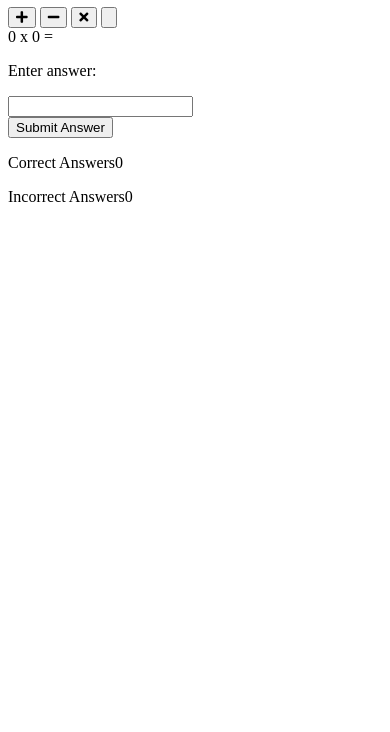
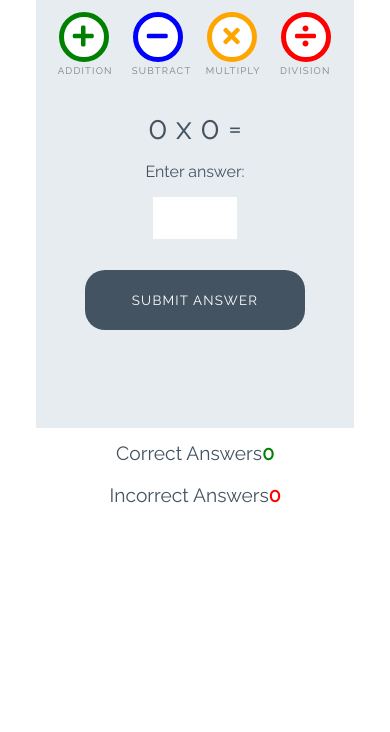
Before and after one commit to KarMiles/love-maths, a plain HTML site: page index.html in a window 390 px wide. Shown: the part 112-844 px from the top of the page. Drawn offline with Linux system fonts and the light colour scheme.

Commit message:
Add styles for games

```diff
--- a/assets/css/style.css
+++ b/assets/css/style.css
@@ -0,0 +1,252 @@
+/* --------- Global style */
+
+body {
+    background-color: white;
+    font-family: "Raleway", sans-serif;
+    color: #445361;
+    text-align: center;
+}
+
+/* --------- Heading */
+
+.heading {
+    text-align: center;
+    font-size: 2.5rem;
+}
+
+.logo {
+    height: 40px;
+    padding-right: 5px;
+}
+
+/* --------- Game layout */
+
+.game-area {
+    background-color: #E6ECF0;
+    box-sizing: border-box;
+    width: 85%;
+    height: 65vh;
+    max-height: 450px;
+    max-width: 830px;
+    margin-left: auto;
+    margin-right: auto;
+    padding: 1%;
+}
+
+.question-area {
+    width: 50%;
+    font-size: 2rem;
+    margin: auto;
+    padding: 50px 0;
+}
+
+.question-area span {
+    padding: 0 15px;
+}
+
+.score-area {
+    margin: 5px auto;
+    width: 60%;
+    font-size: 1.2rem;
+}
+
+.controls-area {
+    width: 85%;
+    margin: 30px auto;
+}
+
+#score {
+    color: green;
+    font-weight: bold;
+}
+
+#incorrect {
+    color: red;
+    font-weight: bold;
+}
+
+.answer-message {
+    display: none;
+    font-size: 1rem;
+}
+
+#answer-box {
+    border: none;
+    color: #445361;
+    display: inline-block;
+    height: 40px;
+    width: 80px;
+    font-size: 1.2rem;
+}
+
+.scores {
+    display: inline-block;
+    padding: 25px;
+}
+
+/* --------- Buttons */
+
+.btn {
+    width: 220px;
+    height: 60px;
+    font-family: "Raleway", sans-serif;
+    text-transform: uppercase;
+    letter-spacing: 1.2px;
+    color: white;
+}
+
+.btn:focus {
+    outline: none;
+}
+
+.btn--big {
+    padding-top: 10px;
+    border-radius: 50%;
+    background-color: white;
+    border: 10px solid;
+    width: 100px;
+    height: 100px;
+    font-size: 3.2rem;
+    margin: 0 30px;
+    transition: all 0.5s;
+}
+
+.btn--big::after{
+    content: attr(data-type);
+    font-size: 1rem;
+    color: grey;
+    position: relative;
+    left: -0.5rem;
+}
+
+.btn--blue {
+    border-color: blue;
+    color: blue;
+}
+
+.btn--blue:active,
+.btn--blue:hover {
+    background-color: darkblue;
+    color: white;
+}
+
+.btn--orange {
+    border-color: orange;
+    color: orange;
+}
+
+.btn--orange:active,
+.btn--orange:hover {
+    background-color: darkorange;
+    color: white;
+}
+
+.btn--red {
+    border-color: red;
+    color: red;
+}
+
+.btn--red:active,
+.btn--red:hover {
+    background-color: darkred;
+    color: white;
+}
+
+.btn--green {
+    border-color: green;
+    color: green;
+}
+
+.btn--green:active,
+.btn--green:hover {
+    background-color: darkgreen;
+    color: white;
+}
+
+.btn--gray {
+    margin-top: 25px;
+    background-color: #445361;
+    border: 1px transparent;
+    border-radius: 20px;
+}
+
+.btn--gray:active,
+.btn--gray:hover {
+    background-color: #0d1013;
+}
+
+/* --------- Media queries */
+
+@media (max-width: 414px) {
+    .controls-area {
+        width: 100%;
+    }
+
+    .btn--big {
+        margin: 0 10px;
+        padding: 5px;
+        border: 5px solid;
+        width: 50px;
+        height: 50px;
+        font-size: 1.5rem;
+    }
+
+    .btn--big::after {
+        font-size: 0.6rem;
+        left: -0.7rem;
+    }
+
+    .question-area {
+        padding: 10% 0;
+        width: 100%;
+    }
+
+    .question-area span {
+        padding: 0;
+    }
+
+    .answer-message {
+        display: block;
+    }
+
+    #answer-box {
+        display: block;
+        margin: 0 auto;
+    }
+    .btn--gray {
+        margin-top: 0;
+    }
+
+    .score-area {
+        width: 100%;
+    }
+
+    .scores {
+        margin: 0.5em auto;
+        display: block;
+        padding: 5px;
+    }
+
+    .heading {
+        font-size: 2rem;
+    }
+}
+
+@media (max-width: 320px) {
+    .game-area {
+        height: 70vh;
+    }
+
+    .controls-area {
+        width: 75%;
+        margin: 10px auto;
+    }
+
+    .btn--big {
+        margin: 10px 10px;
+    }
+    .question-area {
+        padding: 10px 0;
+    }
+
+}
--- a/index.html
+++ b/index.html
@@ -19,17 +19,17 @@
 
     <div class="game-area">
         <div class="controls-area"></div>
-            <button class="btn btn--big btn--green">
+            <button data-type="addition" class="btn btn--big btn--green">
                 <i class="fas fa-plus"></i>
             </button>
-            <button class="btn btn--big btn--blue">
+            <button data-type="subtract" class="btn btn--big btn--blue">
                 <i class="fas fa-minus"></i>
             </button>
-            <button class="btn btn--big btn--orange">
+            <button data-type="multiply" class="btn btn--big btn--orange">
                 <i class="fas fa-times"></i>
             </button>
-            <button class="btn btn--big btn--red">
-                <i class="fas fa-devide"></i>
+            <button data-type="division" class="btn btn--big btn--red">
+                <i class="fas fa-divide"></i>
             </button>
             <div class="question-area">
                 <span id="operand1">0</span>
@@ -39,7 +39,7 @@
                 <p class="answer-message">Enter answer:</p>
                 <input id="answer-box" type="number">
             </div>
-            <button class="btn btn--gray">Submit Answer</button>
+            <button data-type="submit" class="btn btn--gray">Submit Answer</button>
     </div>
 
     <div class="score-area">
```
